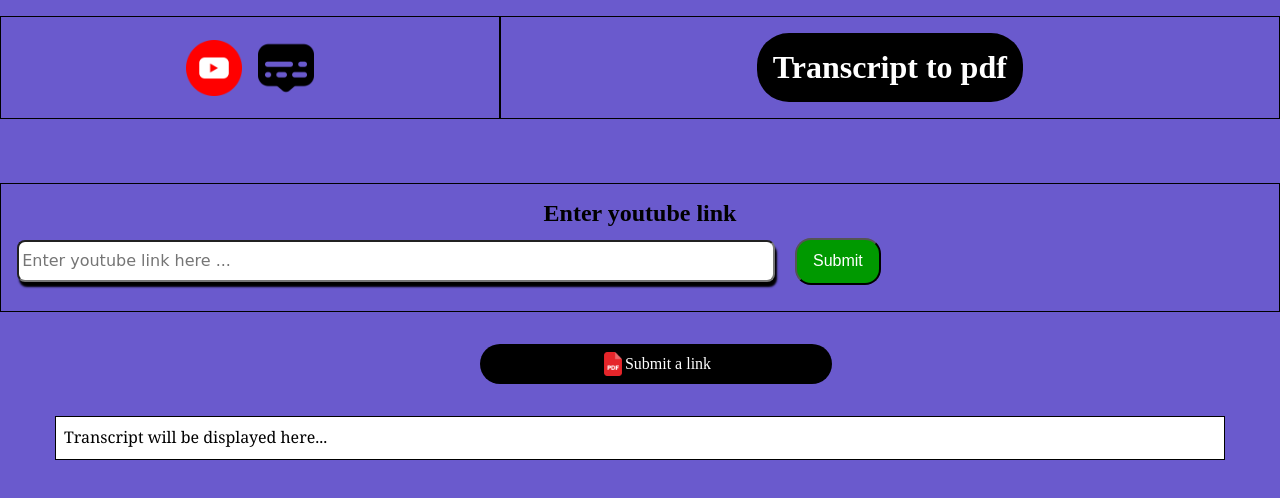
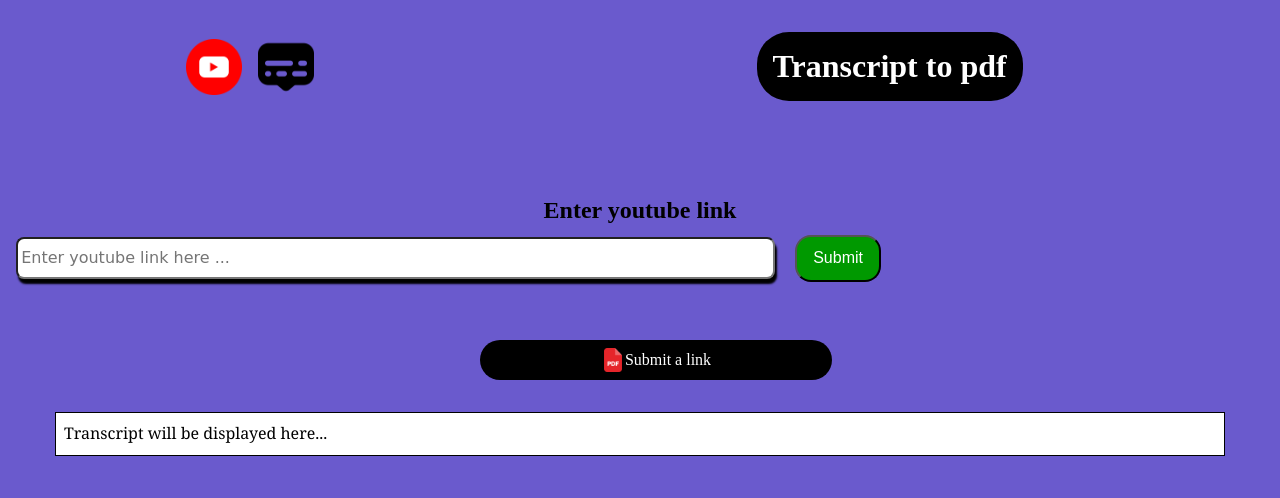
Before and after one commit to saik12345/youtube-transcript, a website: page index.html in a window 1280 px wide. Drawn offline with nearby package versions, Linux system fonts and the light colour scheme.

Commit message:
updated code

```diff
--- a/style.css
+++ b/style.css
@@ -19,7 +19,7 @@ body {
   align-items: center;
   gap: 1rem;
   width: 40%;
-  border: 1px solid black;
+  /* border: 1px solid black; */
 }
 #logo-img img {
   width: 3.5rem;
@@ -31,7 +31,7 @@ body {
   justify-content: center;
   width: 60%;
   padding: 1rem;
-  border: 1px solid black;
+  /* border: 1px solid black; */
 }
 #logo h1 {
   text-align: center;
@@ -49,7 +49,7 @@ body {
 }
 #linkarea {
   /* width: 100%; */
-  border: 1px solid black;
+  /* border: 1px solid black; */
   padding: 1rem;
   overflow-x: hidden;
 }
```
